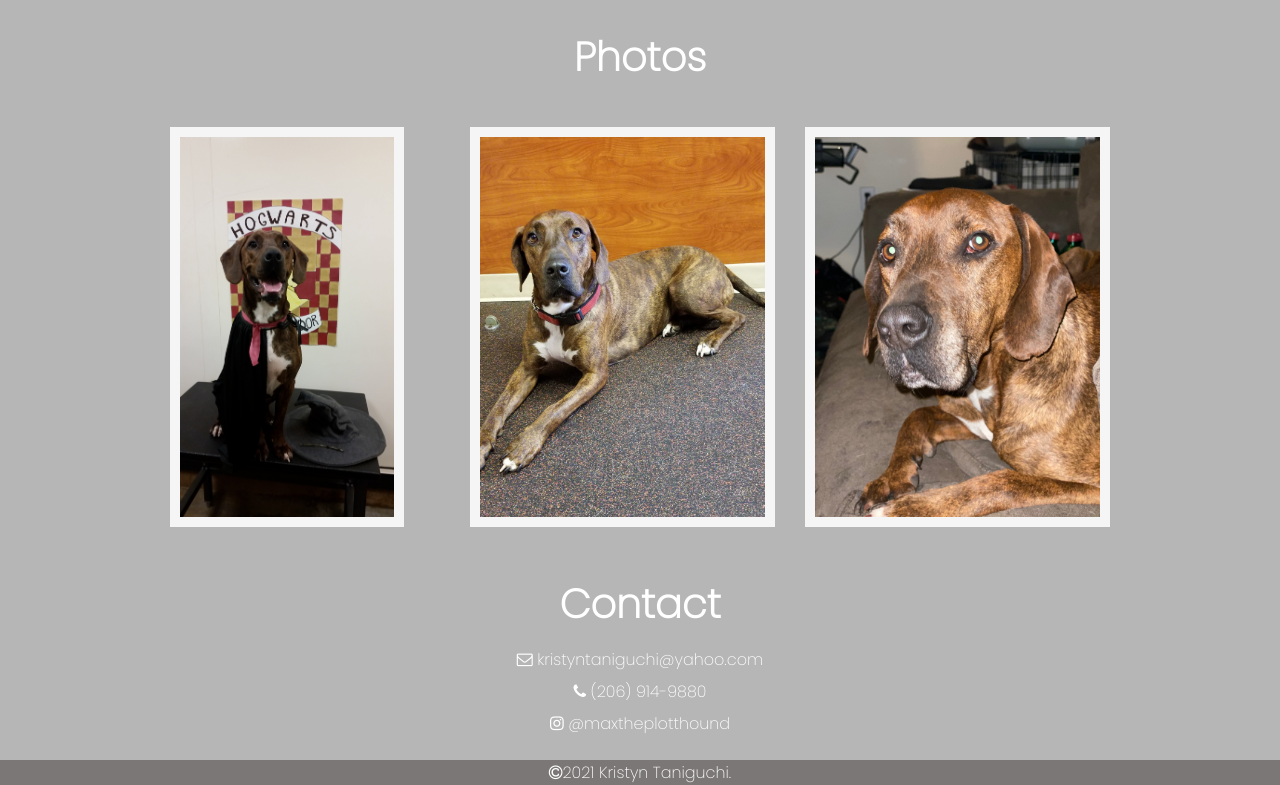
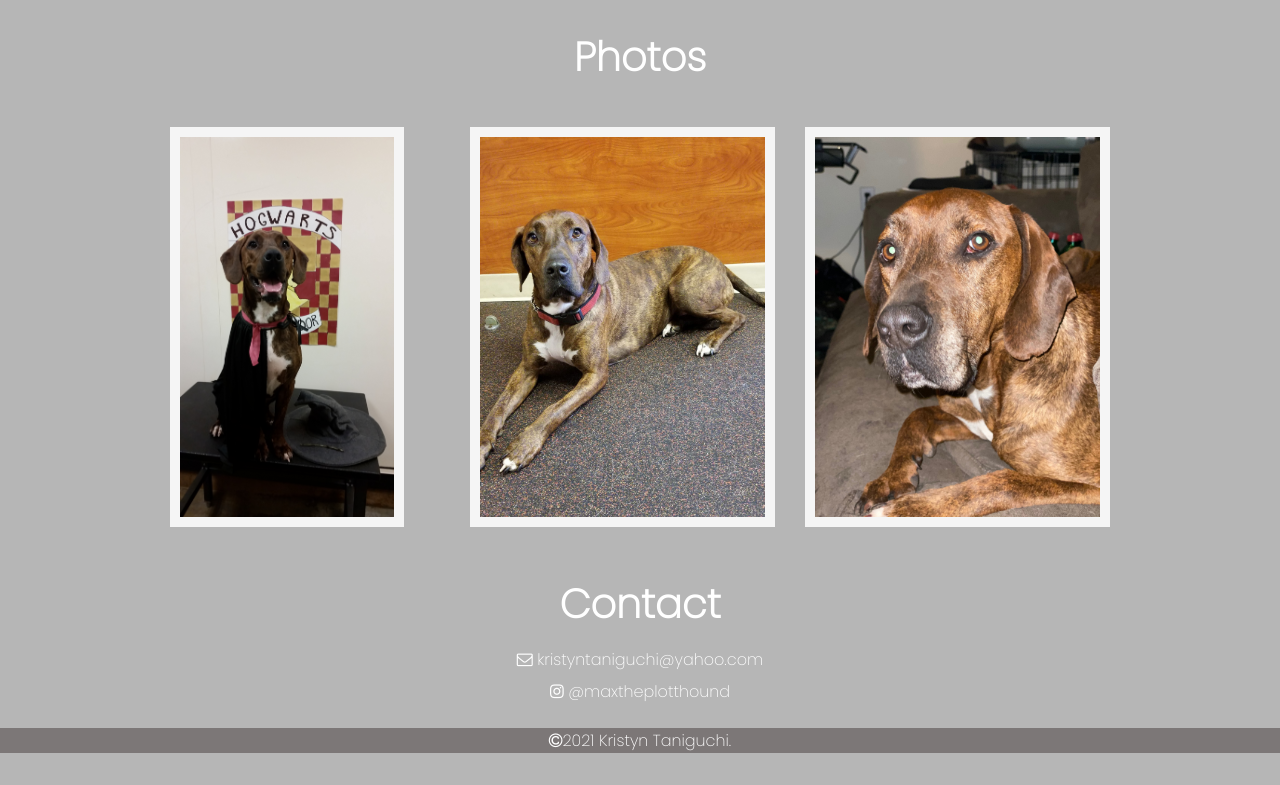
Before and after one commit to kristyntaniguchi/Personal_Website, a plain HTML site: page ProjectsPage1.html in a window 1280 px wide. Shown: the part 983-1768 px from the top of the page. After the commit the page ends 1736 px from the top, so only its background shows below. Drawn offline with Linux system fonts and the light colour scheme.

Commit message:
updated resume and pet pages

```diff
--- a/ProjectsPage1.html
+++ b/ProjectsPage1.html
@@ -112,9 +112,6 @@
             text-align: center;
         }
 
-
-
-}
     </style>
 </head>
 <body>
@@ -155,7 +152,7 @@
             <div class="contact"><i class="fa fa-envelope-o"></i>
                 <a href="mailto:kristyntaniguchi@yahoo.com"> kristyntaniguchi@yahoo.com</a>
             </div>
-            <div class="contact"><i class="fa  fa-phone"></i> (206) 914-9880</div>
+            <div class="contact"></div>
             <div class="contact"><i class="fa fa-instagram"></i>      @maxtheplotthound</div>
         </div>
     </div>
```
Also changed, not shown: ProjectsPage2.html (+1 -1 lines), ProjectsPage3.html (+1 -1 lines), ProjectsPage4.html (+1 -1 lines), ProjectsPage5.html (+1 -1 lines), ProjectsPage6.html (+1 -1 lines), 2 other files.
